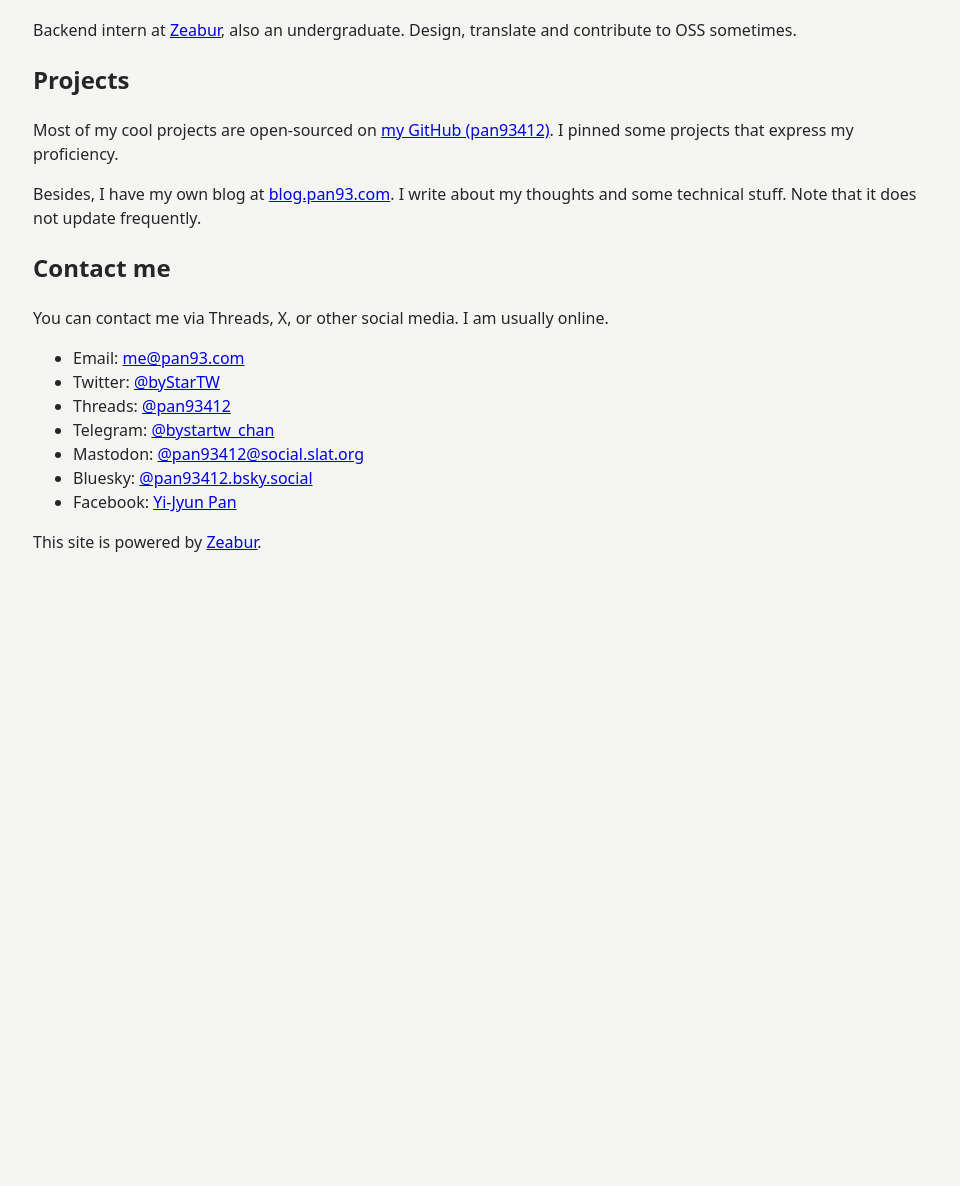
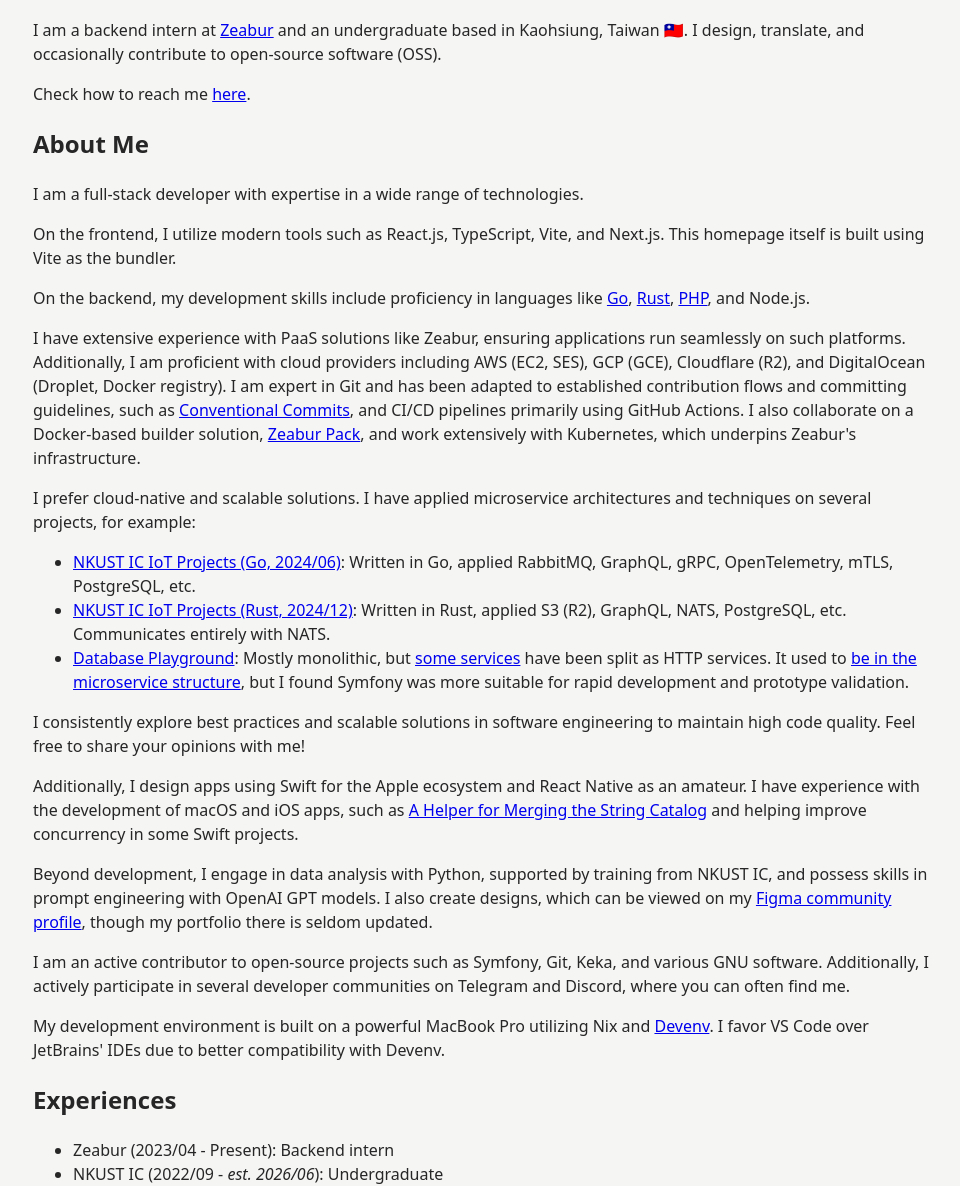
Before and after one commit to pan93412/homepage-plain, a website built with Vite: page index.html in a window 1280 px wide. Shown: the part 116-1302 px from the top of the page, without its empty margins (157-1117 px from the left). Before the commit the page ends 800 px from the top, so only its background shows below. Built offline with nearby package versions, Linux system fonts and the light colour scheme.

Commit message:
feat: Add more details about myself

```diff
--- a/index.html
+++ b/index.html
@@ -18,36 +18,141 @@
     <main>
       <h1>Yi-Jyun Pan / <code>pan93412</code></h1>
 
+      <p>
+        I am a backend intern at <a href="https://zeabur.com">Zeabur</a> and an
+        undergraduate based in Kaohsiung, Taiwan 🇹🇼. I design, translate, and
+        occasionally contribute to open-source software (OSS).
+      </p>
+
+      <p>Check how to reach me <a href="#contact">here</a>.</p>
+
       <section>
+        <h2>About Me</h2>
+
         <p>
-          Backend intern at <a href="https://zeabur.com">Zeabur</a>, also an
-          undergraduate. Design, translate and contribute to OSS sometimes.
+          I am a full-stack developer with expertise in a wide range of
+          technologies.
         </p>
+
+        <p>
+          On the frontend, I utilize modern tools such as React.js, TypeScript,
+          Vite, and Next.js. This homepage itself is built using Vite as the
+          bundler.
+        </p>
+
+        <p>
+          On the backend, my development skills include proficiency in languages like
+          <a href="https://github.com/nkust-monitor-iot-project-2024/central">Go</a>,
+          <a href="https://github.com/nkust-monitor-iot-project-2024/iot-system">Rust</a>,
+          <a href="https://github.com/database-playground/app-sf">PHP</a>, and
+          Node.js.
+        </p>
+
+        <p>
+            I have extensive experience with PaaS solutions like Zeabur, ensuring applications run seamlessly on such platforms. Additionally, I am proficient with cloud providers including AWS (EC2, SES), GCP (GCE), Cloudflare (R2), and DigitalOcean (Droplet, Docker registry). I am expert in Git and has been adapted to established contribution flows and committing guidelines, such as <a href="https://www.conventionalcommits.org/en/v1.0.0/">Conventional Commits</a>, and CI/CD pipelines primarily using GitHub Actions. I also collaborate on a Docker-based builder solution, <a href="https://github.com/zeabur/zbpack">Zeabur Pack</a>, and work extensively with Kubernetes, which underpins Zeabur's infrastructure.
+        </p>
+
+        <p>
+          I prefer cloud-native and scalable solutions. I have applied
+          microservice architectures and techniques on several projects, for
+          example:
+        </p>
+
+        <ul>
+          <li>
+            <a href="https://github.com/nkust-monitor-iot-project-2024/central">NKUST IC IoT Projects (Go, 2024/06)</a>: Written in Go, applied
+            RabbitMQ, GraphQL, gRPC, OpenTelemetry, mTLS, PostgreSQL, etc.
+          </li>
+          <li>
+            <a href="https://github.com/nkust-monitor-iot-project-2024/iot-system">NKUST IC IoT Projects (Rust, 2024/12)</a>: Written in Rust, applied
+            S3 (R2), GraphQL, NATS, PostgreSQL, etc. Communicates entirely with
+            NATS.
+          </li>
+          <li>
+            <a href="https://github.com/database-playground/app-sf">Database Playground</a>: Mostly monolithic, but <a href="https://github.com/database-playground/sqlrunner-v2">some services</a> have been split as HTTP services. It used to <a href="https://github.com/database-playground/backend-go">be in the microservice structure</a>, but I found Symfony was more suitable for rapid development and prototype validation.
+          </li>
+        </ul>
+
+        <p>
+          I consistently explore best practices and scalable solutions in
+          software engineering to maintain high code quality. Feel free to share
+          your opinions with me!
+        </p>
+
+        <p>
+          Additionally, I design apps using Swift for the Apple ecosystem and
+          React Native as an amateur. I have experience with the development of
+          macOS and iOS apps, such as <a href="https://github.com/pan93412/string-catalog-merger">A Helper for Merging the String Catalog</a> and helping improve concurrency in some Swift projects.
+        </p>
+
+        <p>
+          Beyond development, I engage in data analysis with Python, supported
+          by training from NKUST IC, and possess skills in prompt engineering
+          with OpenAI GPT models. I also create designs, which can be viewed on
+          my <a href="https://figma.com/@pan93412">Figma community profile</a>,
+          though my portfolio there is seldom updated.
+        </p>
+
+        <p>
+          I am an active contributor to open-source projects such as Symfony,
+          Git, Keka, and various GNU software. Additionally, I actively participate
+          in several developer communities on Telegram and Discord, where you
+          can often find me.
+        </p>
+
+        <p>
+          My development environment is built on a powerful MacBook Pro
+          utilizing Nix and <a href="https://devenv.sh">Devenv</a>. I favor VS Code over
+          JetBrains' IDEs due to better compatibility with Devenv.
+        </p>
+      </section>
+    </main>
+
+      <section>
+        <h2>Experiences</h2>
+
+        <ul>
+          <li>Zeabur (2023/04 - Present): Backend intern</li>
+          <li>NKUST IC (2022/09 - <i>est. 2026/06</i>): Undergraduate</li>
+        </ul>
       </section>
 
       <section>
         <h2>Projects</h2>
 
-        <p>Most of my cool projects are open-sourced on <a href="https://github.com/pan93412">my GitHub (pan93412)</a>. I pinned some projects that express my proficiency.</p>
+        <p>
+          Most of my exciting projects are open-sourced on
+          <a href="https://github.com/pan93412">my GitHub (pan93412)</a>. I have
+          pinned some projects that showcase my skills.
+        </p>
 
-        <p>Besides, I have my own blog at <a href="https://blog.pan93.com">blog.pan93.com</a>. I write about my thoughts and some technical stuff. Note that it does not update frequently.</p>
+        <p>
+          I also maintain a blog at
+          <a href="https://blog.pan93.com">blog.pan93.com</a>, where I share my
+          thoughts and technical insights, though it does not update frequently.
+        </p>
       </section>
 
-      <section>
+      <section id="contact">
         <h2>Contact me</h2>
 
-        <p>You can contact me via Threads, X, or other social media. I am usually online.</p>
+        <p>
+          You can reach me via Threads, X, or other social media platforms. I am
+          mostly active on Telegram, X and Threads.
+        </p>
 
         <ul>
           <li>
             Email:
             <x-email></x-email>
           </li>
-          <li>Twitter: <a href="https://twitter.com/byStarTW">@byStarTW</a></li>
+          <li>Twitter (X): <a href="https://twitter.com/byStarTW">@byStarTW</a></li>
           <li>
             Threads: <a href="https://www.threads.net/@pan93412">@pan93412</a>
           </li>
-          <li>Telegram: <a href="https://t.me/bystartw_chan">@bystartw_chan</a></li>
+          <li>
+            Telegram: <a href="https://t.me/bystartw_chan">@bystartw_chan</a>
+          </li>
           <li>
             Mastodon:
             <a href="https://social.slat.org/@pan93412"
```
